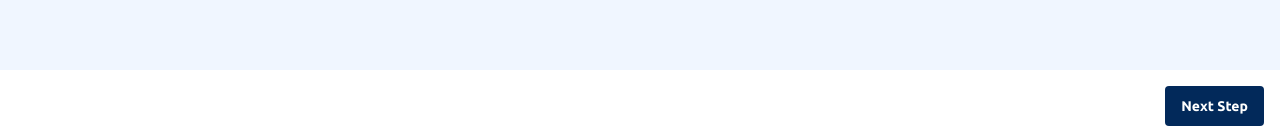
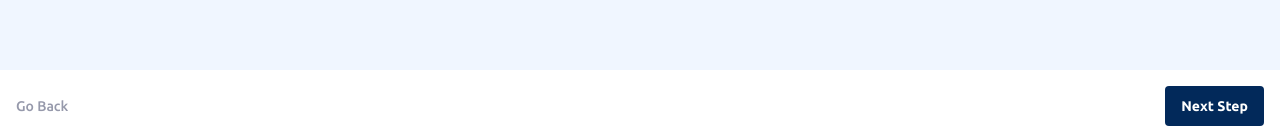
Before and after one commit to danaYatsuta/fm-multi-step-form, a Vue app: page / in a window 1280 px wide. Shown: the part 658-797 px from the top of the page. Built offline with nearby package versions, Linux system fonts and the light colour scheme; the HTML template or start-up script is replaced by a standard one.

Commit message:
Add "Go Back" button

```diff
--- a/src/App.vue
+++ b/src/App.vue
@@ -120,10 +120,22 @@ function onNextStepButtonClick() {
       </main>
     </div>
 
-    <div class="flex h-18 items-center justify-end bg-white">
+    <div
+      class="flex h-18 items-center bg-white px-4"
+      :class="{ 'justify-end': currentStep === 1, 'justify-between': currentStep > 1 }"
+    >
+      <button
+        v-if="currentStep > 1"
+        type="button"
+        class="text-sm font-medium"
+        @click="currentStep--"
+      >
+        Go Back
+      </button>
+
       <button
         type="button"
-        class="bg-marine-blue hover:bg-light-marine-blue mr-4 h-10 rounded-sm px-4 text-sm font-bold text-white"
+        class="bg-marine-blue hover:bg-light-marine-blue h-10 rounded-sm px-4 text-sm font-bold text-white"
         @click="onNextStepButtonClick"
       >
         Next Step
```
